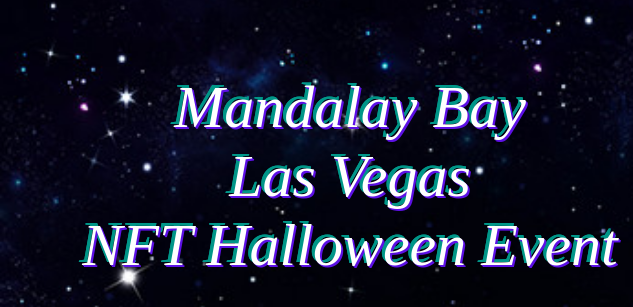
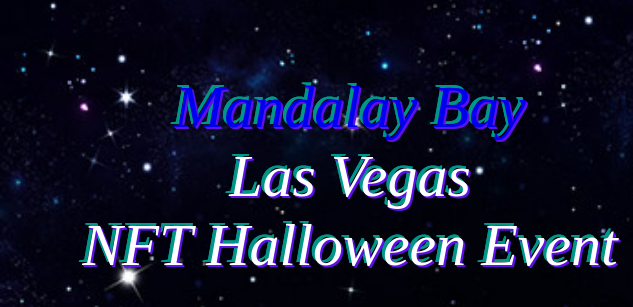
Before and after one commit to nanat3/nanat3.github.io, a plain HTML site: page index.html in a window 1280 px wide. Shown: the part 615-922 px from the top of the page, 0-633 px from the left. Drawn offline with Linux system fonts and the light colour scheme.

Commit message:
added more links

```diff
--- a/index.html
+++ b/index.html
@@ -16,7 +16,7 @@
 	 <main>
 
 		<div class="left">
-			<p class="text"><em>Mandalay Bay<br> Las Vegas<br> NFT Halloween Event</em></p>
+			<p class="text"><em><a href="https://mandalaybay.mgmresorts.com/" target="_blank">Mandalay Bay</a><br> Las Vegas<br> NFT Halloween Event</em></p>
 			<p class="te">10.28.2022</p>
 			<div class="le">
 				<a href="https://www.hypex.io/" target="_blank"><img src="3.png" /></a>
```
